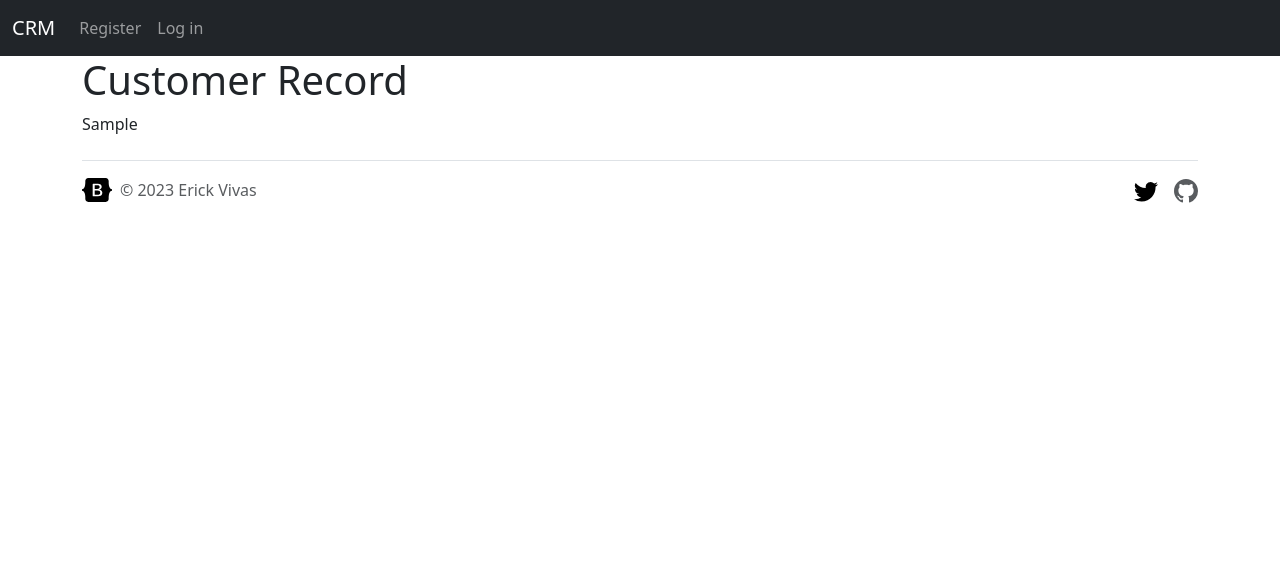
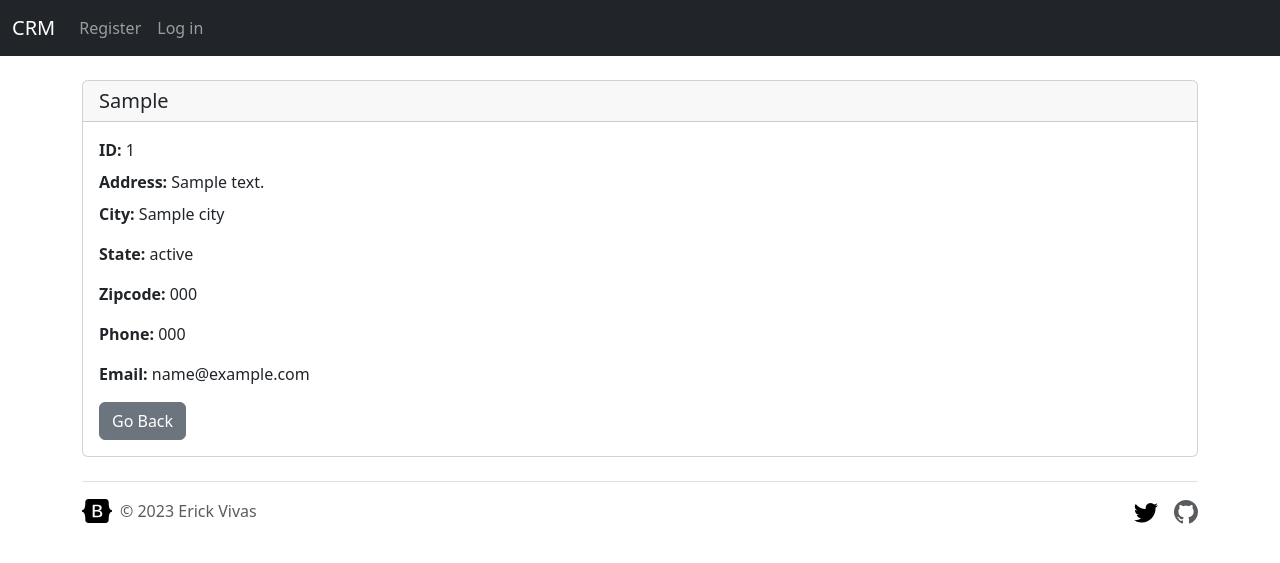
Before and after one commit to erickvivas415/CRMDjango, a Django app: template dcrm/website/templates/record.html in a window 1280 px wide. Shown: the top 563 px of the page. Run offline with Django 3.2, Linux system fonts and the light colour scheme; the template is opened without the code that fills it: most values are stand-ins (such as "Sample title", 1, 10 or a date in 2020).

Commit message:
Record page with back button

```diff
--- a/dcrm/website/templates/record.html
+++ b/dcrm/website/templates/record.html
@@ -1,5 +1,19 @@
 {% extends 'base.html' %}
 {% block content %}
-<h1>Customer Record</h1>
-{{ customer_record }}
+
+<div class="card mt-4">
+    <h5 class="card-header">{{ customer_record }}</h5>
+    <div class="card-body">
+      <p class="card-title"><strong>ID: </strong>{{ customer_record.id }}</p>
+      <p class="card-title"><strong>Address: </strong>{{ customer_record.address }}</p>
+      <p class="card-text"><strong>City: </strong>{{ customer_record.city }}</p>
+      <p class="card-text"><strong>State: </strong>{{ customer_record.state }}</p>
+      <p class="card-text"><strong>Zipcode: </strong>{{ customer_record.zipcode }}</p>
+      <p class="card-text"><strong>Phone: </strong>{{ customer_record.phone }}</p>
+      <p class="card-text"><strong>Email: </strong>{{ customer_record.email }}</p>
+      <a href="{% url 'home' %}" class="btn btn-secondary">Go Back</a>
+    </div>
+  </div>
+
+
 {% endblock %}
```
